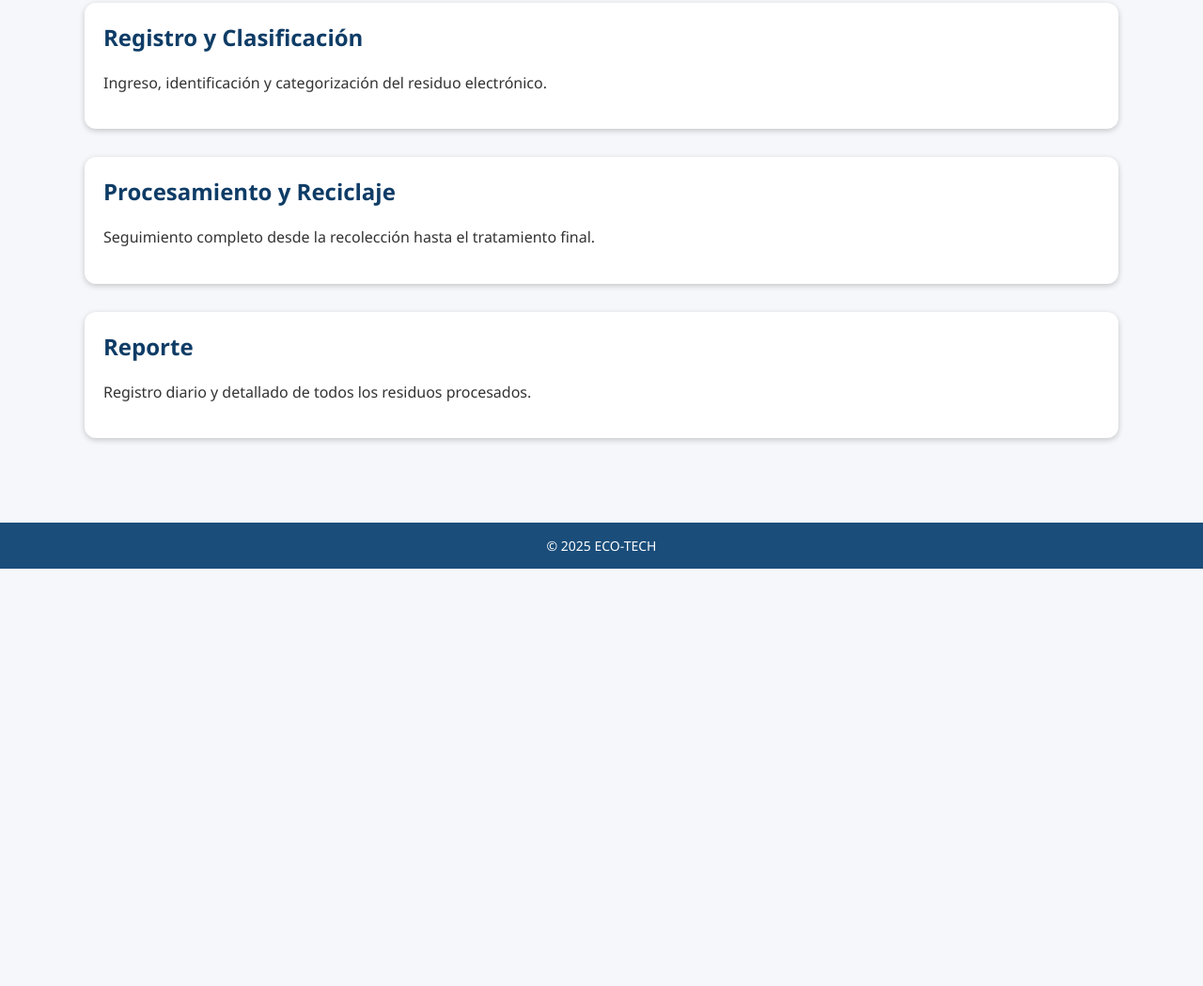
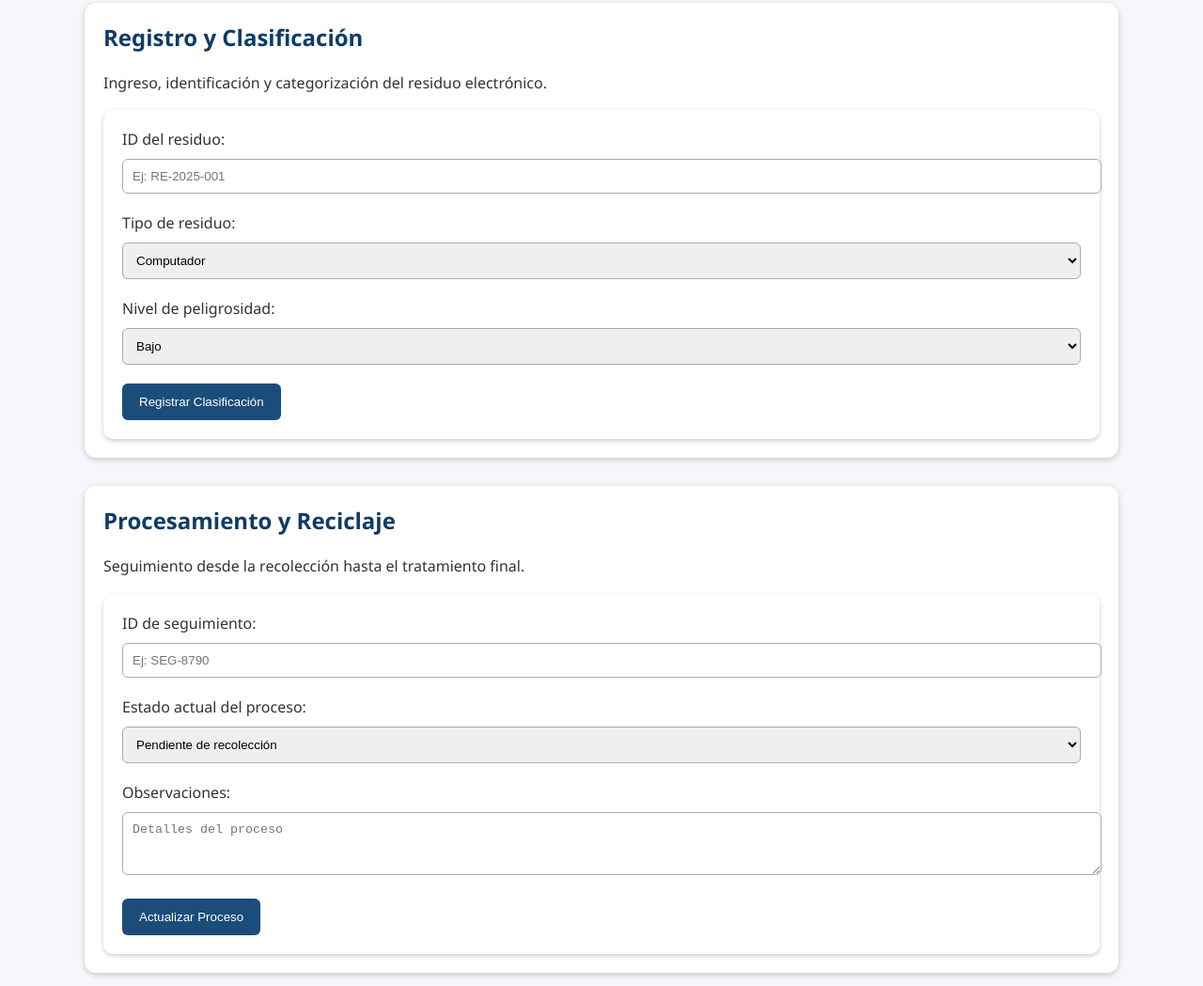
Before and after one commit to Dic-ui/eco_tech_site, a plain HTML site: page procesos.html in a window 1280 px wide. Shown: the part 203-1252 px from the top of the page at 94% size. Before the commit the page ends 808 px from the top, so only its background shows below. Drawn offline with Linux system fonts and the light colour scheme.

Commit message:
Update procesos.html

```diff
--- a/procesos.html
+++ b/procesos.html
@@ -10,30 +10,101 @@
 <header>
     <h1>Procesos del Sistema</h1>
     <nav>
-        <ul><li><a href="index.html">Inicio</a></li></ul>
+        <ul>
+            <li><a href="index.html">Inicio</a></li>
+        </ul>
     </nav>
 </header>
 
 <div class="contenedor">
 
-    <div class="card">
+    <!-- REGISTRO Y CLASIFICACIÓN -->
+    <div class="card formulario">
         <h2>Registro y Clasificación</h2>
         <p>Ingreso, identificación y categorización del residuo electrónico.</p>
+
+        <form action="#" method="post">
+
+            <label for="id_residuo">ID del residuo:</label>
+            <input type="text" id="id_residuo" name="id_residuo" placeholder="Ej: RE-2025-001">
+
+            <label for="tipo_residuo">Tipo de residuo:</label>
+            <select id="tipo_residuo" name="tipo_residuo">
+                <option>Computador</option>
+                <option>Celular</option>
+                <option>Televisor</option>
+                <option>Nevera</option>
+                <option>Baterías</option>
+                <option>Electrodoméstico pequeño</option>
+            </select>
+
+            <label for="categoria">Nivel de peligrosidad:</label>
+            <select id="categoria" name="categoria">
+                <option>Bajo</option>
+                <option>Moderado</option>
+                <option>Alto</option>
+                <option>Crítico</option>
+            </select>
+
+            <button type="submit" class="btn">Registrar Clasificación</button>
+
+        </form>
     </div>
 
-    <div class="card">
+    <!-- PROCESAMIENTO Y RECICLAJE -->
+    <div class="card formulario">
         <h2>Procesamiento y Reciclaje</h2>
-        <p>Seguimiento completo desde la recolección hasta el tratamiento final.</p>
+        <p>Seguimiento desde la recolección hasta el tratamiento final.</p>
+
+        <form action="#" method="post">
+
+            <label for="id_seguimiento">ID de seguimiento:</label>
+            <input type="text" id="id_seguimiento" name="id_seguimiento" placeholder="Ej: SEG-8790">
+
+            <label for="estado_proceso">Estado actual del proceso:</label>
+            <select id="estado_proceso" name="estado_proceso">
+                <option>Pendiente de recolección</option>
+                <option>En recolección</option>
+                <option>Transportado</option>
+                <option>En planta de reciclaje</option>
+                <option>En tratamiento</option>
+                <option>Reciclaje completado</option>
+            </select>
+
+            <label for="nota">Observaciones:</label>
+            <textarea id="nota" name="nota" placeholder="Detalles del proceso" rows="3"></textarea>
+
+            <button type="submit" class="btn">Actualizar Proceso</button>
+
+        </form>
     </div>
 
-    <div class="card">
+    <!-- REPORTE -->
+    <div class="card formulario">
         <h2>Reporte</h2>
         <p>Registro diario y detallado de todos los residuos procesados.</p>
+
+        <form action="#" method="post">
+
+            <label for="fecha_reporte">Fecha:</label>
+            <input type="date" id="fecha_reporte" name="fecha_reporte">
+
+            <label for="cantidad">Cantidad de residuos procesados:</label>
+            <input type="number" id="cantidad" name="cantidad" min="1" placeholder="Ej: 15">
+
+            <label for="detalle_reporte">Detalle del reporte:</label>
+            <textarea id="detalle_reporte" name="detalle_reporte" rows="4" placeholder="Descripción del procesamiento del día"></textarea>
+
+            <button type="submit" class="btn">Registrar Reporte</button>
+
+        </form>
     </div>
 
 </div>
 
-<footer>© 2025 ECO-TECH</footer>
+<footer>
+    © 2025 ECO-TECH
+</footer>
 
 </body>
 </html>
```
